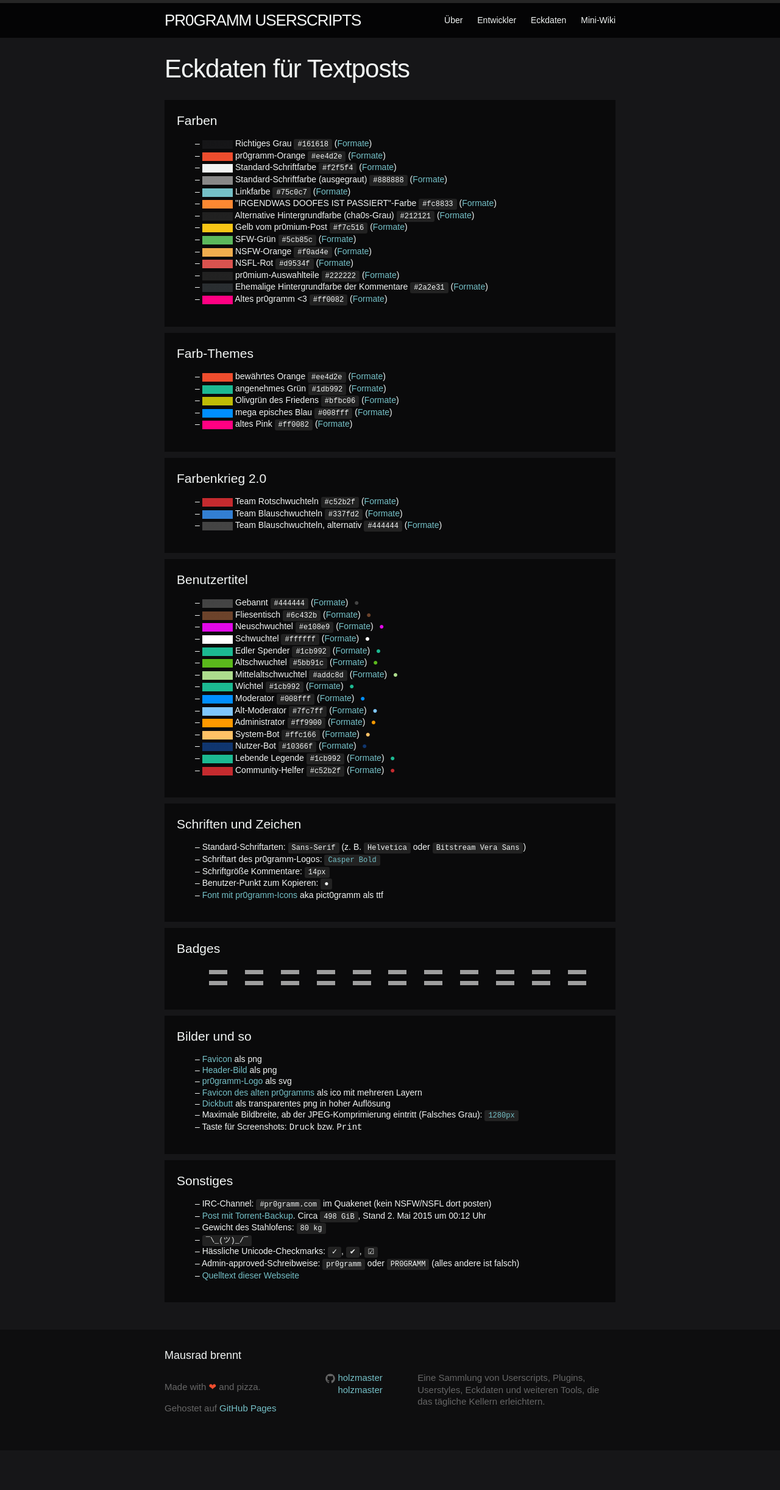
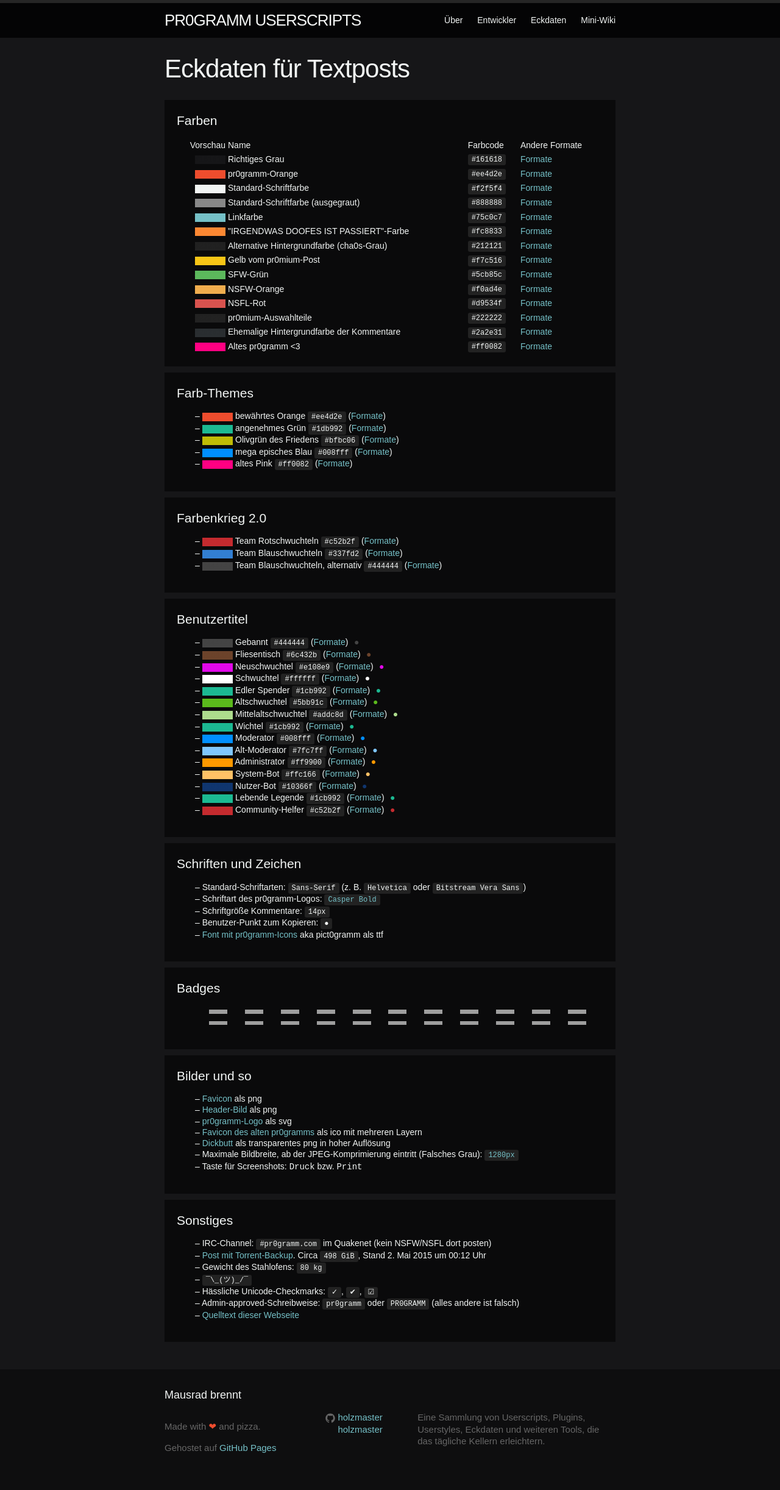
Before and after one commit to holzmaster/userscripts, a Jekyll site: the page built from eckdaten.html, in a window 1280 px wide. Shown: the whole page at 61% size. Built offline with Jekyll 4.4.1, drawn with Linux system fonts in a browser that asks for light colours; before the commit the page ends 2379 px from its top, so only the background shows below that; grey boxes are pictures that could not be loaded.

Commit message:
Refactor color list to table

```diff
--- a/css/main.scss
+++ b/css/main.scss
@@ -194,6 +194,13 @@ article li {
 	background-color: $article-background-links;
 }
 
+.color-table {
+	width: 100%;
+
+	& tr > td:first-child { text-align: right; }
+	& tr > td:nth-child(2) { text-align: justify; }
+}
+
 .herzlol {
 	color: $pr0-color;
 }
--- a/eckdaten.html
+++ b/eckdaten.html
@@ -177,14 +177,26 @@ comment_font_size: 14px
 <li>
 	<article>
 		<h2>Farben</h2>
-		<ul>
+		<table class="color-table">
+			<thead>
+				<tr>
+					<td>Vorschau</td>
+					<td>Name</td>
+					<td>Farbcode</td>
+					<td>Andere Formate</td>
+				</tr>
+			</thead>
+			<tbody>
 				{% for color in page.pr0gramm_colors %}
-			<li>
-				<span class="color-preview" style="color: #{{color.color}}; background-color: #{{color.color}}">#{{ color.color }}</span>
-				{{ color.name }} <code>#{{ color.color }}</code> (<a href="http://www.color-hex.com/color/{{color.color}}">Formate</a>)
-			</li>
+				<tr>
+					<td><span class="color-preview" style="color: #{{color.color}}; background-color: #{{color.color}}">#{{ color.color }}</span></td>
+					<td>{{ color.name }}</td>
+					<td><code>#{{ color.color }}</code></td>
+					<td><a href="http://www.color-hex.com/color/{{color.color}}">Formate</a></td>
+				</tr>
 				{% endfor %}
-		</ul>
+			</tbody>
+		</table>
 	</article>
 </li>
 
```
Lines whose indentation alone changed are shown as unchanged.
